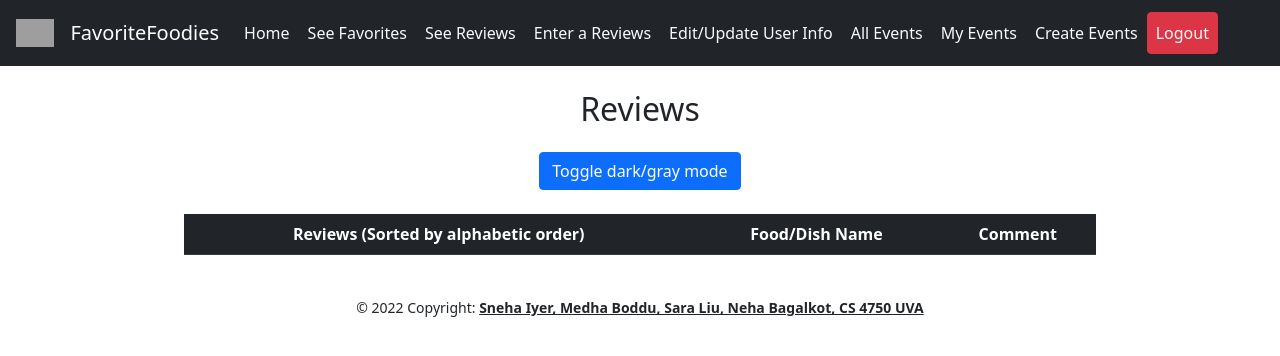
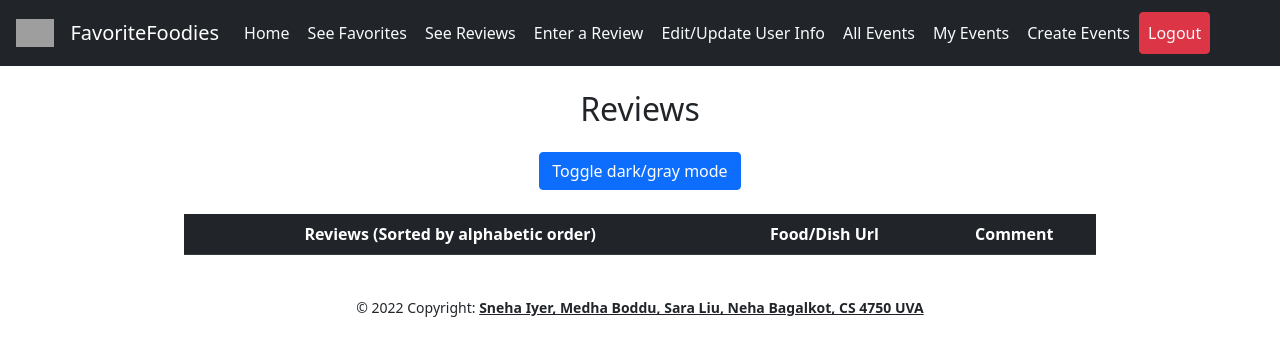
Before and after one commit to sarayliu/favorite-foodies, a PHP site: page /templates/seeReviews.php in a window 1280 px wide. Shown: the top 356 px of the page. Run offline with PHP 8.4, Linux system fonts and the light colour scheme; the template is opened without the code that fills it, so the values that code supplies are empty; grey boxes are pictures that could not be loaded.

Commit message:
fixed navbar and enter reviews to review

```diff
--- a/dbProjectTest/templates/allEvents.php
+++ b/dbProjectTest/templates/allEvents.php
@@ -42,7 +42,7 @@
                   <a class="nav-link btn btn-default text-light" href="?command=seeReviews">See Reviews</a>
               </li>
               <li class="nav-item">
-                    <a class="nav-link btn btn-default text-light" href="?command=enterReview">Enter a Reviews</a>
+                    <a class="nav-link btn btn-default text-light" href="?command=enterReview">Enter a Review</a>
               </li>
               <li class="nav-item">
                   <a class="nav-link btn btn-default text-light" href="?command=editInfo">Edit/Update User Info</a>
--- a/dbProjectTest/templates/createEvents.php
+++ b/dbProjectTest/templates/createEvents.php
@@ -39,7 +39,7 @@
                   <a class="nav-link btn btn-default text-light" href="?command=seeReviews">See Reviews</a>
               </li>
               <li class="nav-item">
-                    <a class="nav-link btn btn-default text-light" href="?command=enterReview">Enter a Reviews</a>
+                    <a class="nav-link btn btn-default text-light" href="?command=enterReview">Enter a Review</a>
               </li>
               <li class="nav-item">
                   <a class="nav-link btn btn-default text-light" href="?command=editInfo">Edit/Update User Info</a>
--- a/dbProjectTest/templates/editInfo.php
+++ b/dbProjectTest/templates/editInfo.php
@@ -41,7 +41,7 @@
                 </li>
                 <li class="nav-item">
                         <!-- <a class="nav-link text-dark" href="seeReviews.php"> See Reviews </a> -->
-                        <a class="nav-link btn btn-default text-light" href="?command=enterReview">Enter a Reviews</a>
+                        <a class="nav-link btn btn-default text-light" href="?command=enterReview">Enter a Review</a>
                     </li>
                 <li class="nav-item">
                     <!-- <a class="nav-link text-dark" href="editInfo.html"> Edit Information </a> -->
--- a/dbProjectTest/templates/enterReview.php
+++ b/dbProjectTest/templates/enterReview.php
@@ -43,7 +43,7 @@
                 </li>
                 <li class="nav-item">
                         <!-- <a class="nav-link text-dark" href="seeReviews.php"> See Reviews </a> -->
-                        <a class="nav-link btn btn-default text-light" href="?command=enterReview">Enter a Reviews</a>
+                        <a class="nav-link btn btn-default text-light" href="?command=enterReview">Enter a Review</a>
                     </li>
                 <li class="nav-item">
                     <!-- <a class="nav-link text-dark" href="editInfo.html"> Edit Information </a> -->
--- a/dbProjectTest/templates/home.php
+++ b/dbProjectTest/templates/home.php
@@ -73,7 +73,7 @@
               </li>
               <li class="nav-item">
                     <!-- <a class="nav-link text-dark" href="seeReviews.php"> See Reviews </a> -->
-                    <a class="nav-link btn btn-default text-light" href="?command=enterReview">Enter a Reviews</a>
+                    <a class="nav-link btn btn-default text-light" href="?command=enterReview">Enter a Review</a>
                 </li>
               <li class="nav-item">
                   <!-- <a class="nav-link text-dark" href="editInfo.html"> Edit Information </a> -->
--- a/dbProjectTest/templates/myEvents.php
+++ b/dbProjectTest/templates/myEvents.php
@@ -42,7 +42,7 @@
                   <a class="nav-link btn btn-default text-light" href="?command=seeReviews">See Reviews</a>
               </li>
               <li class="nav-item">
-                    <a class="nav-link btn btn-default text-light" href="?command=enterReview">Enter a Reviews</a>
+                    <a class="nav-link btn btn-default text-light" href="?command=enterReview">Enter a Review</a>
               </li>
               <li class="nav-item">
                   <a class="nav-link btn btn-default text-light" href="?command=editInfo">Edit/Update User Info</a>
--- a/dbProjectTest/templates/seeFavorites.php
+++ b/dbProjectTest/templates/seeFavorites.php
@@ -50,7 +50,7 @@
                 </li>
                 <li class="nav-item">
                     <!-- <a class="nav-link text-dark" href="seeReviews.php"> See Reviews </a> -->
-                    <a class="nav-link btn btn-default text-light" href="?command=enterReview">Enter a Reviews</a>
+                    <a class="nav-link btn btn-default text-light" href="?command=enterReview">Enter a Review</a>
                 </li>
                 <li class="nav-item">
                     <!-- <a class="nav-link text-dark" href="editInfo.html"> Edit Information </a> -->
@@ -62,6 +62,9 @@
                 </li>
                 <li class="nav-item">
                     <a class="nav-link btn btn-default text-light" href="?command=myEvents">My Events</a>
+                </li>
+                <li class="nav-item">
+                  <a class="nav-link btn btn-default text-light" href="?command=createEvents">Create Events</a>
                 </li>
                 <li class="nav-item">
                     <a class="nav-link btn btn-danger text-light" href="?command=logout">Logout</a>
--- a/dbProjectTest/templates/seeReviews.php
+++ b/dbProjectTest/templates/seeReviews.php
@@ -49,7 +49,7 @@
                 </li>
                 <li class="nav-item">
                     <!-- <a class="nav-link text-dark" href="seeReviews.php"> See Reviews </a> -->
-                    <a class="nav-link btn btn-default text-light" href="?command=enterReview">Enter a Reviews</a>
+                    <a class="nav-link btn btn-default text-light" href="?command=enterReview">Enter a Review</a>
                 </li>
                 <li class="nav-item">
                     <!-- <a class="nav-link text-dark" href="editInfo.html"> Edit Information </a> -->
@@ -100,7 +100,7 @@
                                 <thead class="table-dark">
                                     <tr>
                                         <th>Reviews (Sorted by alphabetic order)</th>
-                                        <th>Food/Dish Name</th>
+                                        <th>Food/Dish Url</th>
                                         <th>Comment</th>
         </tr>
                                 </thead>
```
